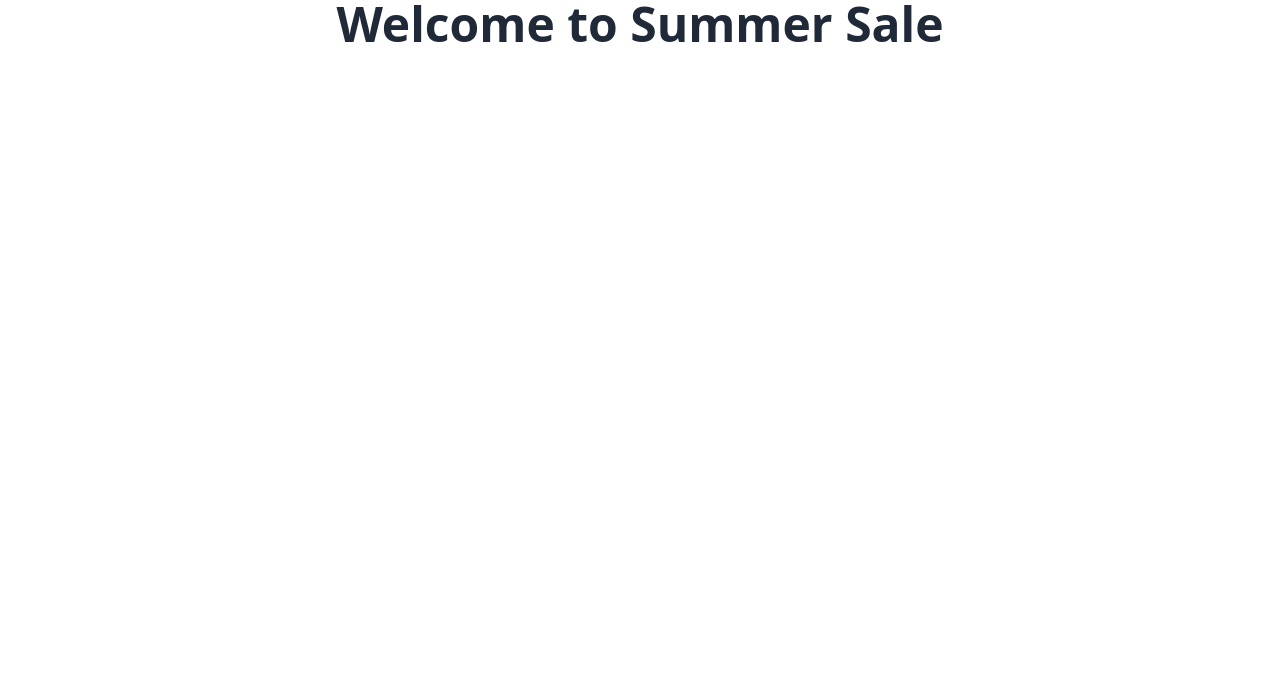
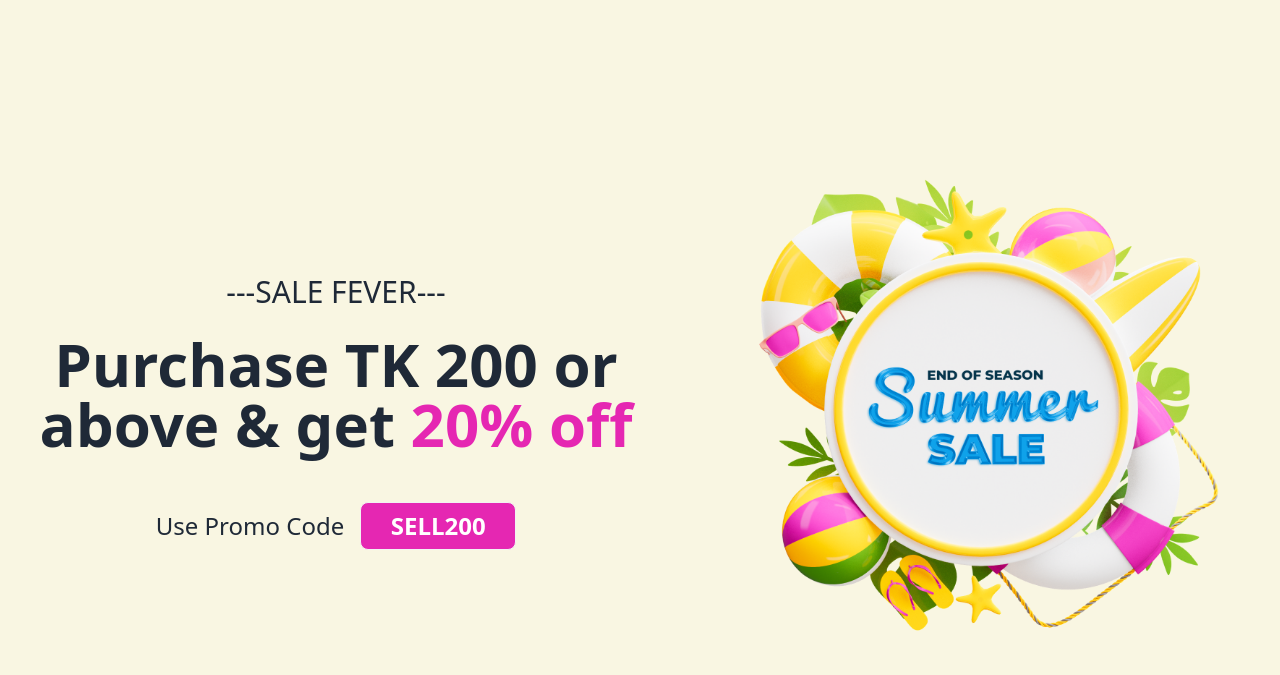
Before and after one commit to Safayat-Hasan/Summer-Sale, a plain HTML site: page index.html in a window 1280 px wide. Drawn offline with nearby package versions, Linux system fonts and the light colour scheme.

Commit message:
added header section

```diff
--- a/index.html
+++ b/index.html
@@ -14,7 +14,19 @@
 
 <body>
     <header>
-        <h1 class="text-5xl text-center font-extrabold">Welcome to Summer Sale</h1>
+        <div class="hero min-h-screen bg-[#F9F6E2] text-center">
+            <div class="hero-content flex-col lg:flex-row-reverse items-center gap-24">
+                <img src="images/Summer 1.png" class="max-w-lg rounded-lg" />
+                <div>
+                    <p class="py-6 font-medium text-3xl">---SALE FEVER---</p>
+                    <h1 class="text-6xl font-bold">Purchase TK 200 or <br> above & get <span class="text-[#E527B2]">20% off</span></h1>
+                    <div class="flex mt-12 gap-4 items-center justify-center">
+                        <p class="font-medium text-2xl">Use Promo Code</p>
+                        <button class="btn bg-[#E527B2] text-white w-[156px] rounded-lg font-semibold text-2xl">SELL200</button>
+                    </div>
+                </div>
+            </div>
+        </div>
     </header>
     <main>
 
```
